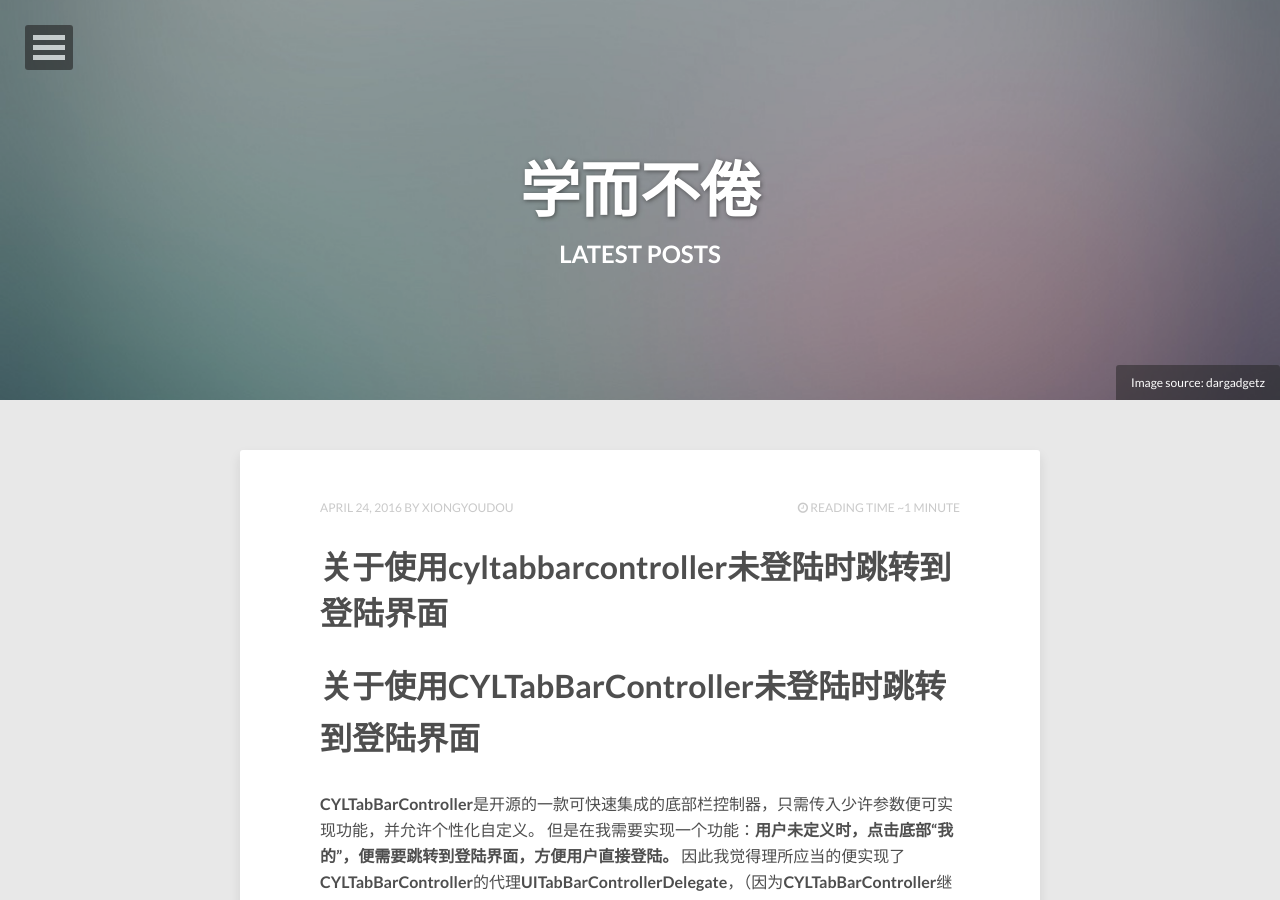
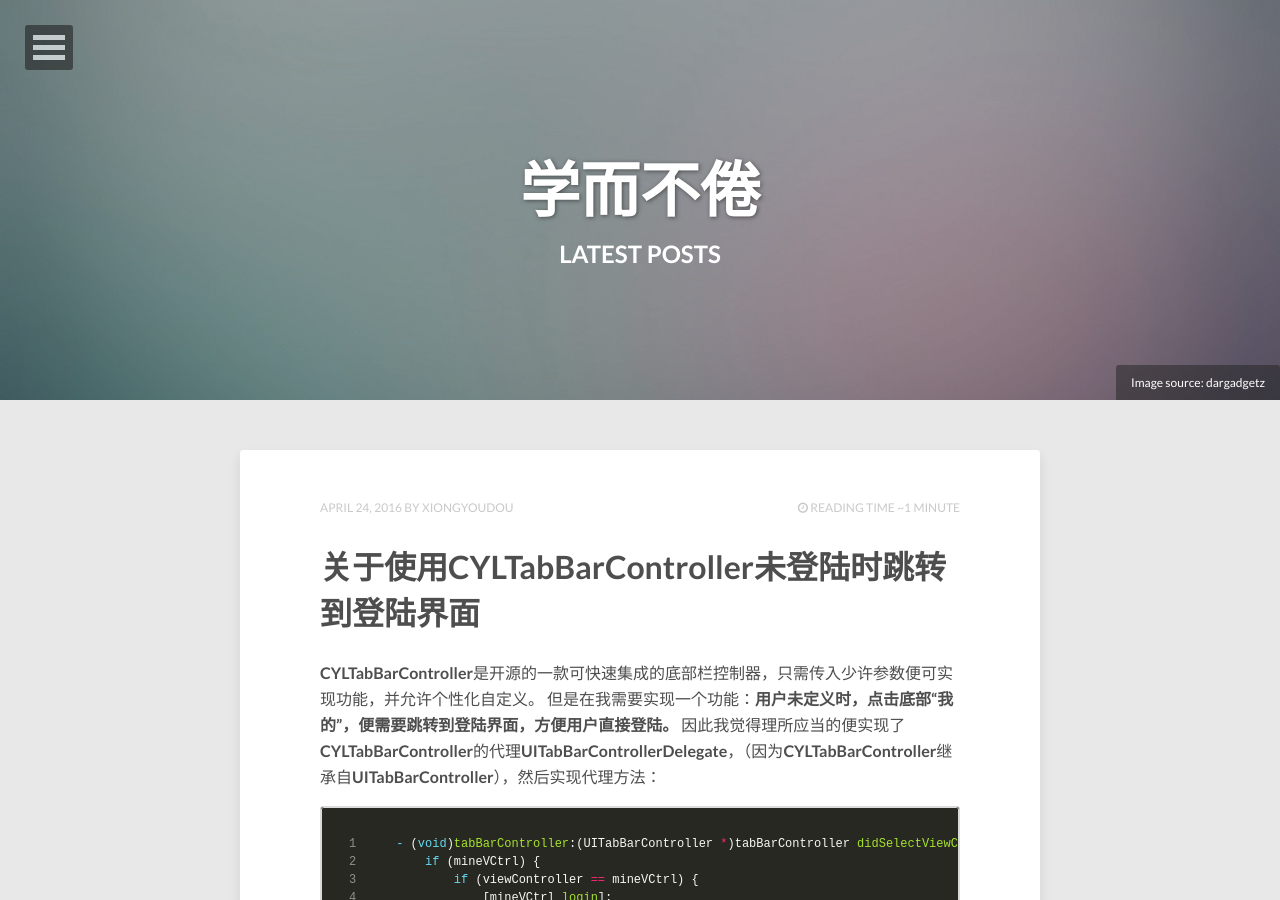
Before and after one commit to xiongyoudou/xiongyoudou.github.io, a Jekyll site: the page built from index.html, in a window 1280 px wide and 900 px high. Built offline with Jekyll 4.4.1, drawn with Linux system fonts in a browser that asks for light colours; nearby versions of some CDN libraries; the list of posts is cut into pages by our own code; some of the changed lines change nothing that is shown.

Commit message:
继续修改jekyll代码排版

````diff
--- a/_posts/2016-04-24-关于使用CYLTabBarController未登陆时跳转到登陆界面.md
+++ b/_posts/2016-04-24-关于使用CYLTabBarController未登陆时跳转到登陆界面.md
@@ -1,4 +1,9 @@
-# 关于使用CYLTabBarController未登陆时跳转到登陆界面
+---
+layout: post
+title: "关于使用CYLTabBarController未登陆时跳转到登陆界面"
+description: "处理CYLTabBarController不能调用代理方法的问题"
+tags: [CYLTabBarController,界面跳转]
+---
 
 **CYLTabBarController**是开源的一款可快速集成的底部栏控制器，只需传入少许参数便可实现功能，并允许个性化自定义。
 但是在我需要实现一个功能：**用户未定义时，点击底部“我的”，便需要跳转到登陆界面，方便用户直接登陆。**
@@ -15,6 +20,7 @@
 ```
 
 但是在运行后发现，无论如何都不会调用该代理方法。最后想来，应该是此类实现机制导致的问题。因此便换一种思路，改作如下代码，顺利完成了功能：
+
 ``` objectivec
  - (void) viewWillAppear:(BOOL)animated {
     if(appToken.length) {
````
